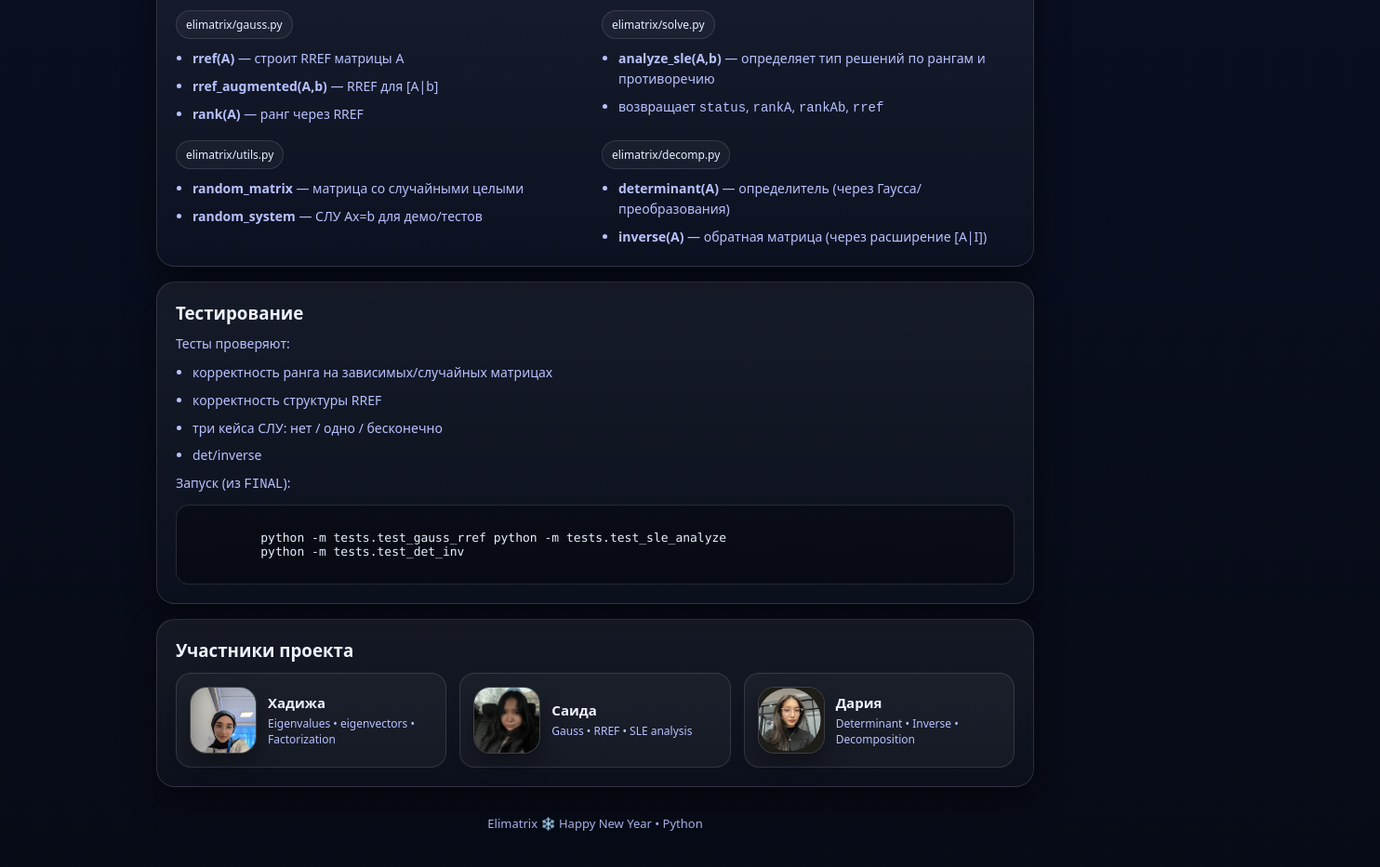
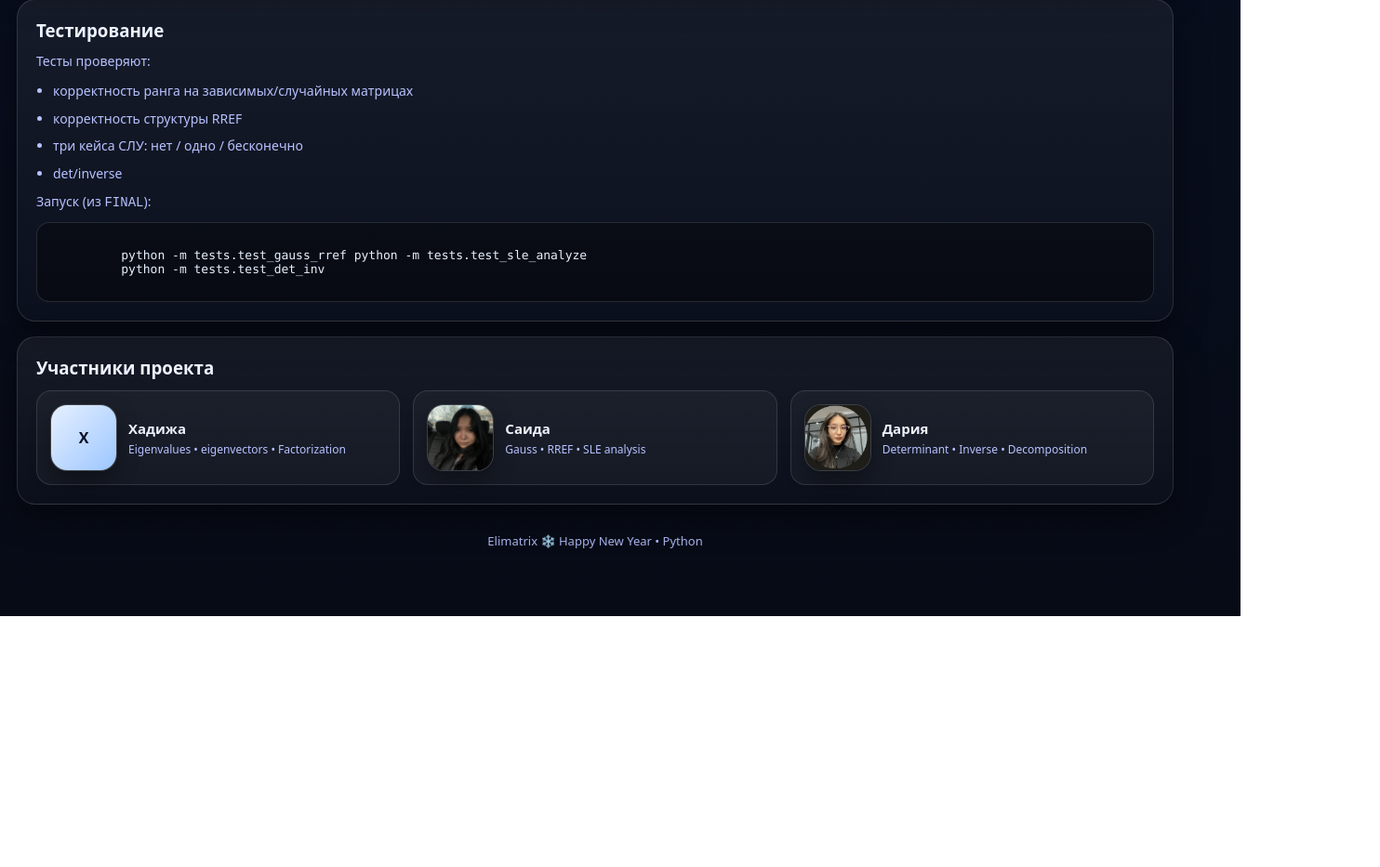
Before and after one commit to Yertay-Yergazy/documentation-for-final, a plain HTML site: page index.html in a window 1280 px wide. Shown: the part 2473-3406 px from the top of the page at 93% size, 1484 px wide, since content can reach past the window. After the commit the page ends 3136 px from the top, so only its background shows below. Drawn offline with Linux system fonts and the light colour scheme.

Commit message:
fix width

```diff
--- a/index.html
+++ b/index.html
@@ -42,7 +42,7 @@
       }
 
       .container {
-        max-width: 980px;
+        max-width: 1580px;
         margin: 0 auto;
         padding: 32px 18px 72px;
       }
@@ -544,7 +544,7 @@
           <div class="member">
             <div class="avatar-wrap">
               <img
-                src="/pictures/hadija.jpg"
+                src="/pictures/"
                 alt="Хадижа"
                 onerror="this.style.display='none'; this.nextElementSibling.style.display='grid';"
               />
```
